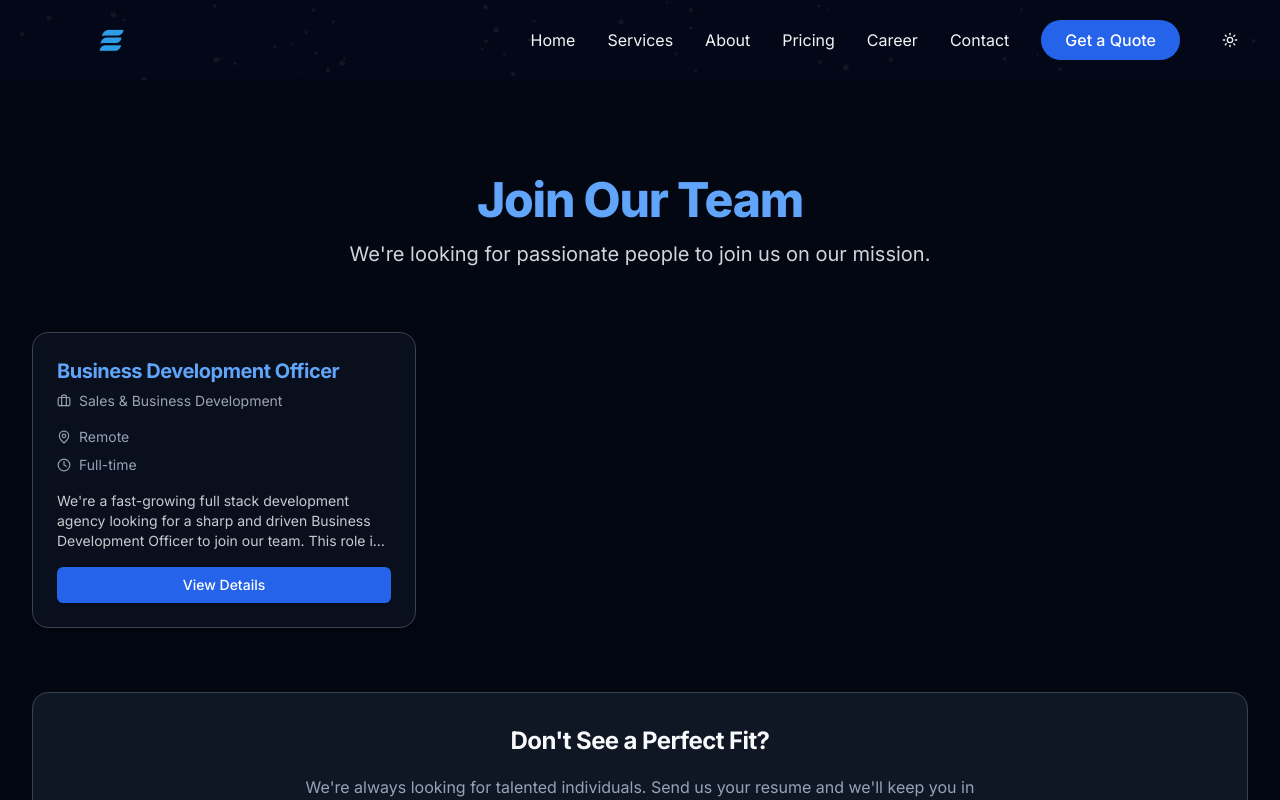
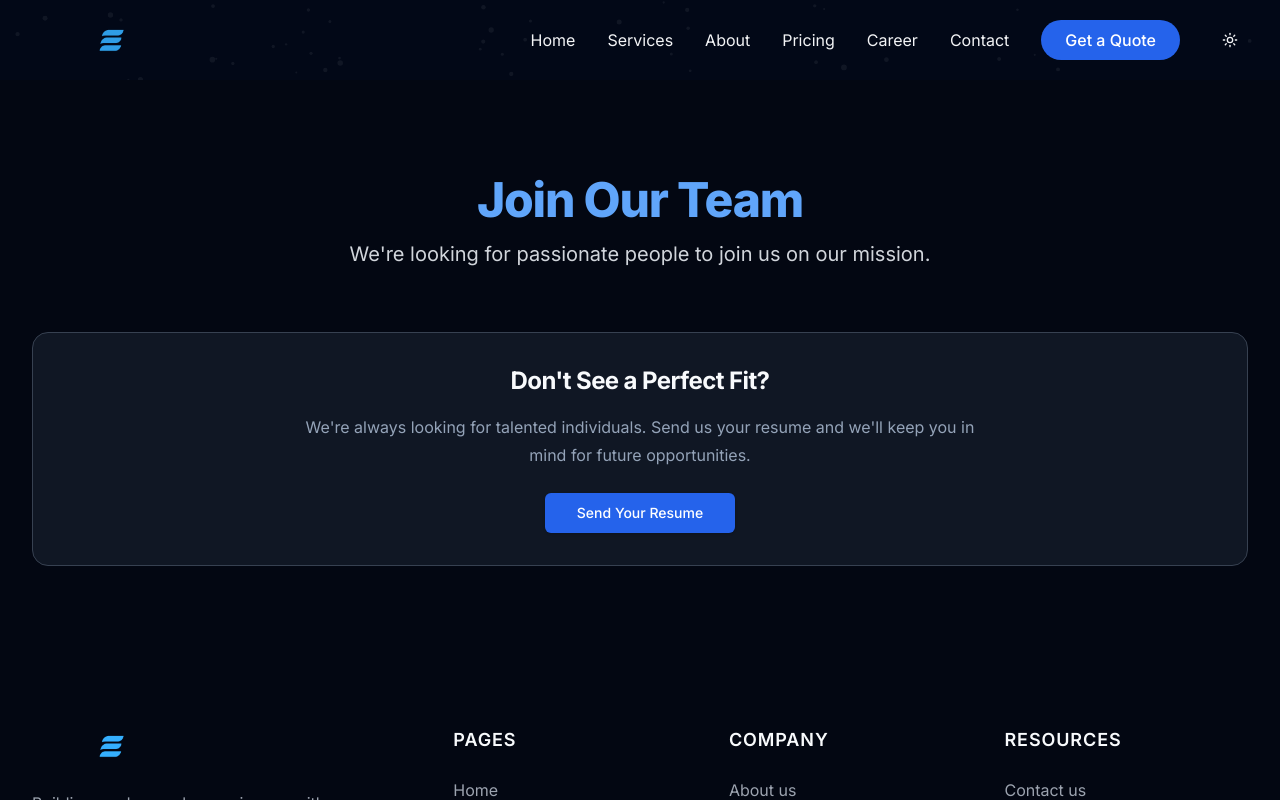
Before and after one commit to shhahhussain/dev-edenic, a Next.js app: page /career in a window 1280 px wide. Shown: the top 800 px of the page. Built offline with nearby package versions, Linux system fonts and the light colour scheme.

Commit message:
Remove job listing and leave contact prompt

```diff
--- a/src/app/career/[slug]/page.tsx
+++ /dev/null
@@ -1,24 +0,0 @@
-import { jobs } from "@/lib/jobs";
-import { notFound } from "next/navigation";
-import JobDetailClient from "@/components/JobDetailClient";
-
-export const generateStaticParams = async () => {
-  return jobs.map((job) => ({
-    slug: job.slug,
-  }));
-};
-
-type JobDetailPageProps = {
-  params: Promise<{ slug:string }>;
-};
-
-export default async function JobDetailPage({ params }: JobDetailPageProps) {
-  const resolvedParams = await params;
-  const job = jobs.find((j) => j.slug === resolvedParams.slug);
-
-  if (!job) {
-    notFound();
-  }
-
-  return <JobDetailClient job={job} />;
-}
--- a/src/app/career/page.tsx
+++ b/src/app/career/page.tsx
@@ -1,11 +1,8 @@
 "use client"
 
-import { jobs } from "@/lib/jobs";
 import Link from "next/link";
 import { motion } from "framer-motion";
 import { Button } from "@/components/ui/button";
-import { Card, CardContent, CardDescription, CardHeader, CardTitle } from "@/components/ui/card";
-import { Briefcase, MapPin, Clock, AlertCircle } from "lucide-react";
 
 export default function CareerPage() {
   return (
@@ -26,71 +23,6 @@ export default function CareerPage() {
           </p>
         </motion.div>
 
-        {jobs.length === 0 ? (
-          <motion.div
-            initial={{ opacity: 0, y: 20 }}
-            whileInView={{ opacity: 1, y: 0 }}
-            viewport={{ once: true }}
-            transition={{ duration: 0.5 }}
-            className="text-center py-16"
-          >
-            <div className="max-w-md mx-auto">
-              <AlertCircle className="w-16 h-16 text-muted-foreground mx-auto mb-4" />
-              <h2 className="text-2xl font-bold text-foreground mb-2">No Open Positions</h2>
-              <p className="text-muted-foreground mb-6">
-                We don&apos;t have any open positions at the moment, but we&apos;re always looking for great talent.
-              </p>
-              <Button asChild>
-                <Link href="/contact">Send Us Your Resume</Link>
-              </Button>
-            </div>
-          </motion.div>
-        ) : (
-          <div className="grid grid-cols-1 sm:grid-cols-1 md:grid-cols-2 lg:grid-cols-3 gap-6 lg:gap-8">
-            {jobs.map((job, index) => (
-              <motion.div
-                key={job.slug}
-                initial={{ opacity: 0, y: 20 }}
-                whileInView={{ opacity: 1, y: 0 }}
-                viewport={{ once: true }}
-                transition={{ duration: 0.5, delay: index * 0.1 }}
-              >
-                <Card className="bg-card dark:bg-gray-900/50 rounded-2xl shadow-lg border border-border/50 h-full flex flex-col hover:shadow-xl hover:-translate-y-1 transition-all">
-                  <CardHeader className="pb-4">
-                    <CardTitle className="text-lg sm:text-xl font-bold text-blue-600 dark:text-blue-400 line-clamp-2">
-                      {job.title}
-                    </CardTitle>
-                    <CardDescription className="flex items-center gap-2 text-muted-foreground text-sm">
-                      <Briefcase size={14} /> {job.department}
-                    </CardDescription>
-                  </CardHeader>
-                  <CardContent className="flex-grow flex flex-col pt-0">
-                    <div className="space-y-2 text-xs sm:text-sm text-muted-foreground mb-4">
-                      <div className="flex items-center gap-2">
-                        <MapPin size={14} />
-                        <span className="truncate">{job.location}</span>
-                      </div>
-                      <div className="flex items-center gap-2">
-                        <Clock size={14} />
-                        <span>{job.type}</span>
-                      </div>
-                    </div>
-                    <p className="text-xs sm:text-sm text-foreground/80 line-clamp-3 flex-grow mb-4">
-                      {job.description}
-                    </p>
-                    <div className="mt-auto">
-                      <Button asChild className="w-full text-sm">
-                        <Link href={`/career/${job.slug}`}>View Details</Link>
-                      </Button>
-                    </div>
-                  </CardContent>
-                </Card>
-              </motion.div>
-            ))}
-          </div>
-        )}
-
-        {jobs.length > 0 && (
         <motion.div
           initial={{ opacity: 0, y: 20 }}
           whileInView={{ opacity: 1, y: 0 }}
@@ -108,7 +40,6 @@ export default function CareerPage() {
             </Button>
           </div>
         </motion.div>
-        )}
       </div>
     </div>
   );
--- a/src/lib/jobs.ts
+++ b/src/lib/jobs.ts
@@ -10,36 +10,38 @@ export interface Job {
   experience?: string;
 }
 
-export const jobs: Job[] = [
-  {
-    slug: 'business-development-officer',
-    title: 'Business Development Officer',
-    department: 'Sales & Business Development',
-    location: 'Remote',
-    type: 'Full-time',
-    experience: '2+ years',
-    description:
-      'We\'re a fast-growing full stack development agency looking for a sharp and driven Business Development Officer to join our team. This role is all about spotting opportunities, building relationships, and helping businesses launch modern web applications. You\'ll work closely with both technical and non-technical teams to translate real business needs into valuable software solutions.',
-    responsibilities: [
-      'Identify and develop new business opportunities in the full stack development market.',
-      'Build and maintain strong relationships with potential clients, partners, and stakeholders.',
-      'Collaborate with internal teams to shape tailored web and application solutions.',
-      'Present proposals and articulate the business value of modern web solutions to clients.',
-      'Work with marketing to align campaigns with business development goals.',
-      'Attend virtual and in-person industry events, networking with key players in the tech space.',
-      'Stay informed on current trends in React, Node.js, and modern development practices.',
-      'Manage and update sales pipelines, forecasts, and performance reports using CRM tools.',
-    ],
-    qualifications: [
-      '2+ years of experience in business development, B2B sales, or client relations, preferably in tech or IT services.',
-      'Understanding of modern web technologies and hosting platforms.',
-      'Experience selling web development services or SaaS solutions is highly desirable.',
-      'Strong communication skills — both technical and non-technical — with a consultative sales approach.',
-      'Proven ability to manage the full sales cycle from lead generation to closing.',
-      'Familiarity with CRM systems like HubSpot, Pipedrive, or Salesforce.',
-      'Self-motivated, organized, and able to thrive in a fast-paced, remote-first team.',
-      'Comfort discussing modern web technologies with clients; certifications are a plus but not required.',
-      'Bachelor\'s degree in Business, Marketing, Computer Science, or a related field is preferred.',
-    ],
-  }
-];
+// export const jobs: Job[] = [
+//   {
+//     slug: 'business-development-officer',
+//     title: 'Business Development Officer',
+//     department: 'Sales & Business Development',
+//     location: 'Remote',
+//     type: 'Full-time',
+//     experience: '2+ years',
+//     description:
+//       'We\'re a fast-growing full stack development agency looking for a sharp and driven Business Development Officer to join our team. This role is all about spotting opportunities, building relationships, and helping businesses launch modern web applications. You\'ll work closely with both technical and non-technical teams to translate real business needs into valuable software solutions.',
+//     responsibilities: [
+//       'Identify and develop new business opportunities in the full stack development market.',
+//       'Build and maintain strong relationships with potential clients, partners, and stakeholders.',
+//       'Collaborate with internal teams to shape tailored web and application solutions.',
+//       'Present proposals and articulate the business value of modern web solutions to clients.',
+//       'Work with marketing to align campaigns with business development goals.',
+//       'Attend virtual and in-person industry events, networking with key players in the tech space.',
+//       'Stay informed on current trends in React, Node.js, and modern development practices.',
+//       'Manage and update sales pipelines, forecasts, and performance reports using CRM tools.',
+//     ],
+//     qualifications: [
+//       '2+ years of experience in business development, B2B sales, or client relations, preferably in tech or IT services.',
+//       'Understanding of modern web technologies and hosting platforms.',
+//       'Experience selling web development services or SaaS solutions is highly desirable.',
+//       'Strong communication skills — both technical and non-technical — with a consultative sales approach.',
+//       'Proven ability to manage the full sales cycle from lead generation to closing.',
+//       'Familiarity with CRM systems like HubSpot, Pipedrive, or Salesforce.',
+//       'Self-motivated, organized, and able to thrive in a fast-paced, remote-first team.',
+//       'Comfort discussing modern web technologies with clients; certifications are a plus but not required.',
+//       'Bachelor\'s degree in Business, Marketing, Computer Science, or a related field is preferred.',
+//     ],
+//   }
+// ];
+
+export const jobs: Job[] = [];
```
Also changed, not shown: 1 other file (tests, documents, lock files or other folders). Lines whose indentation alone changed are shown as unchanged.
